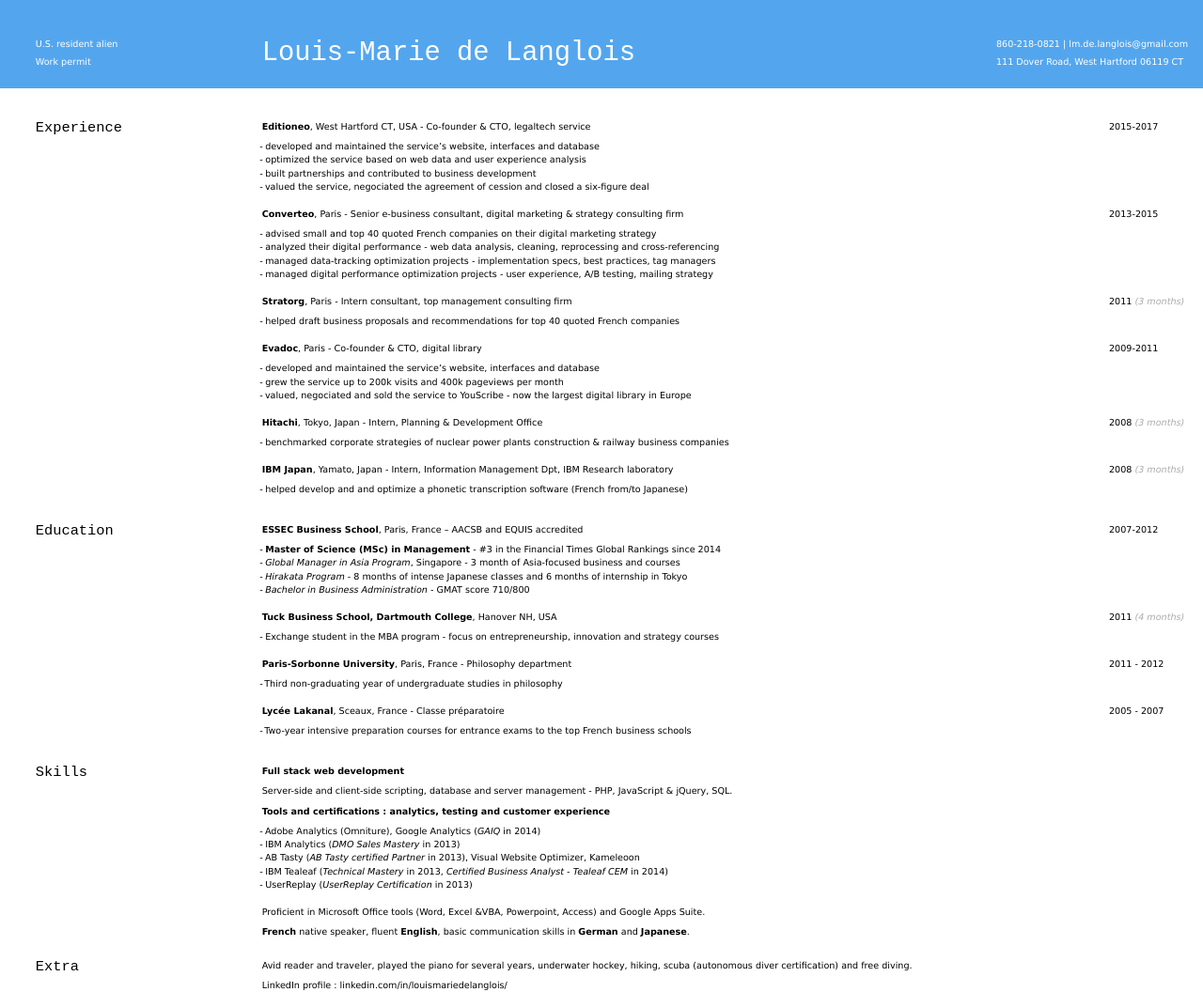
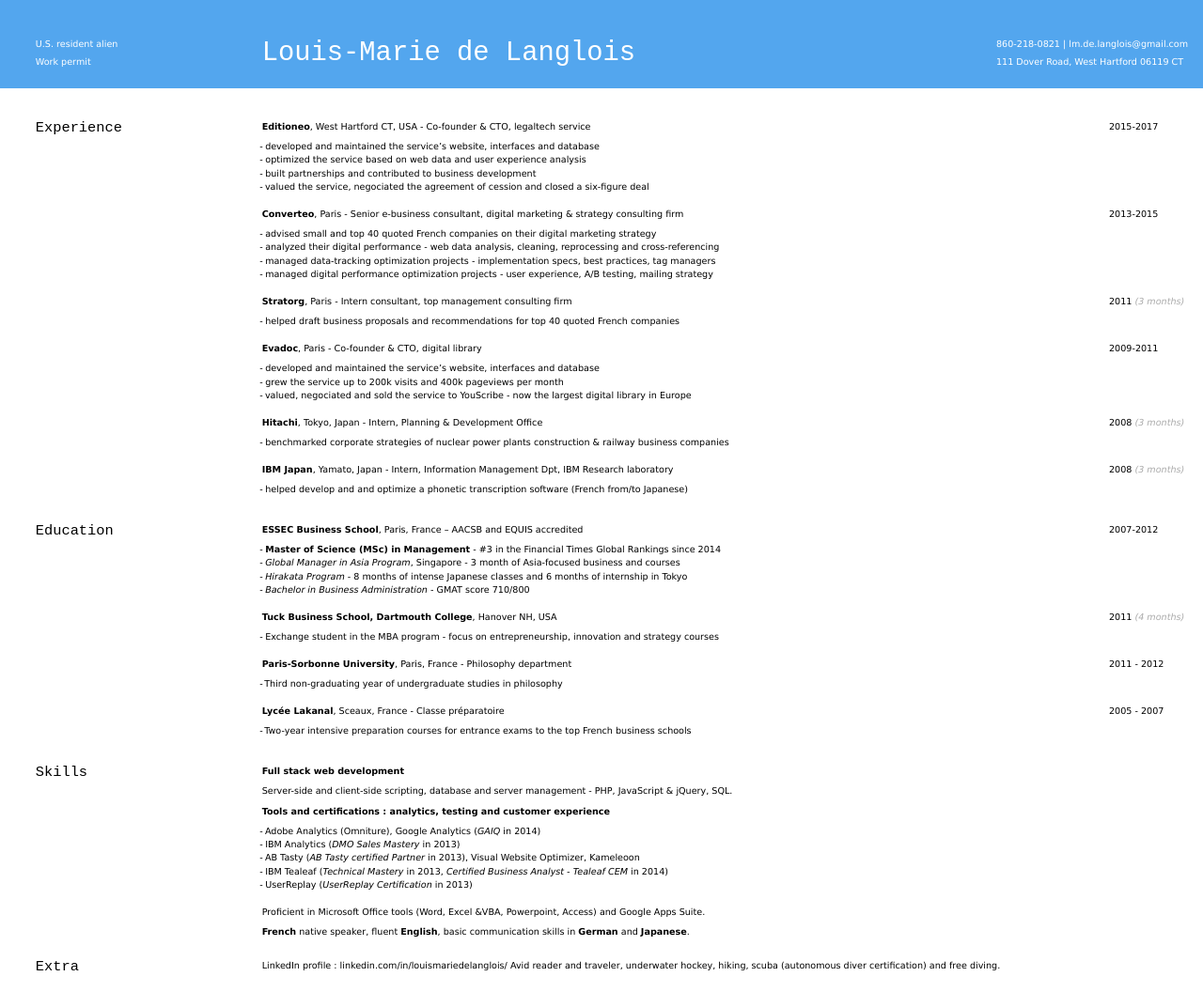
Before and after one commit to elipapa/markdown-cv, a Jekyll site: the page built from index.md, in a window 1280 px wide. Shown: the whole page at 94% size. Built offline with Jekyll 4.4.1, drawn with Linux system fonts in a browser that asks for light colours.

Commit message:
Update index.md

```diff
--- a/index.md
+++ b/index.md
@@ -108,6 +108,5 @@
 
 ## Extra
 
-Avid reader and traveler, played the piano for several years, underwater hockey, hiking, scuba (autonomous diver certification) and free diving.
-
 LinkedIn profile : [linkedin.com/in/louismariedelanglois/](https://linkedin.com/in/louismariedelanglois/?locale=en_US)
+Avid reader and traveler, underwater hockey, hiking, scuba (autonomous diver certification) and free diving.
```
